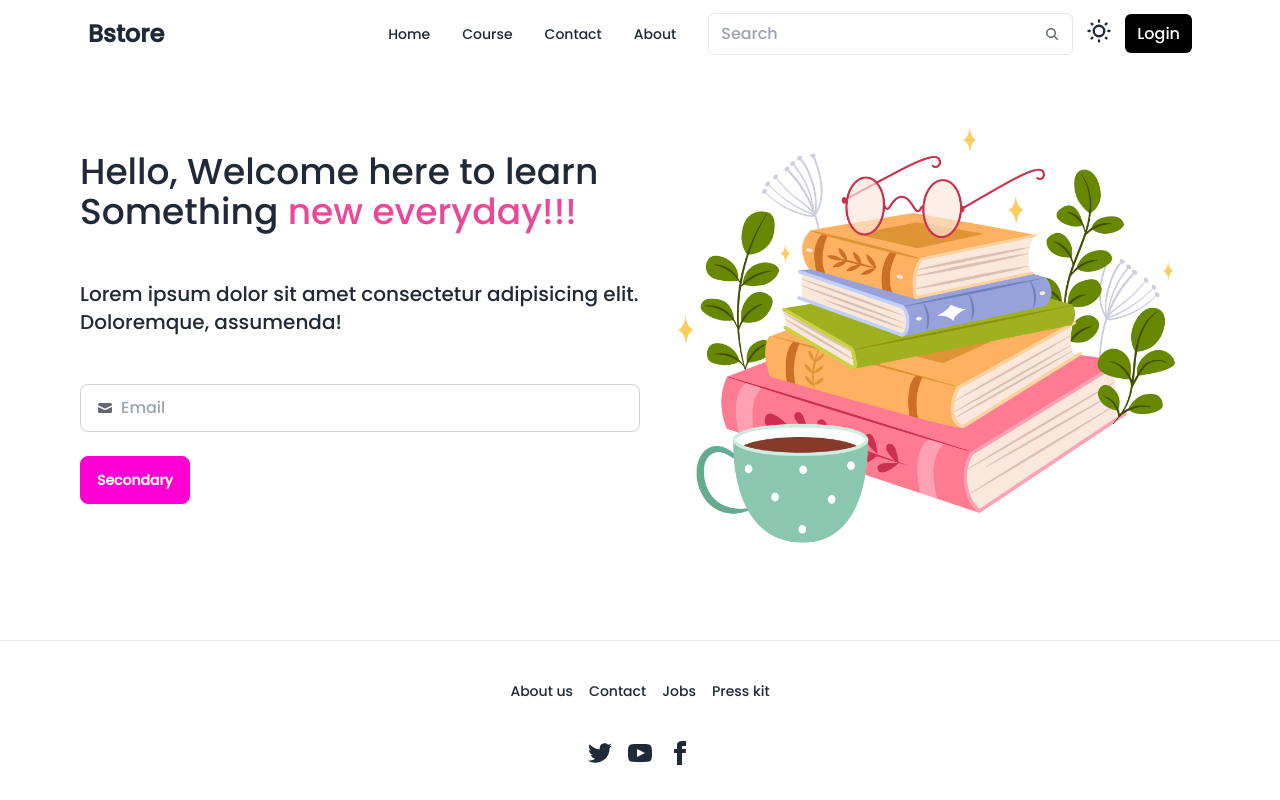
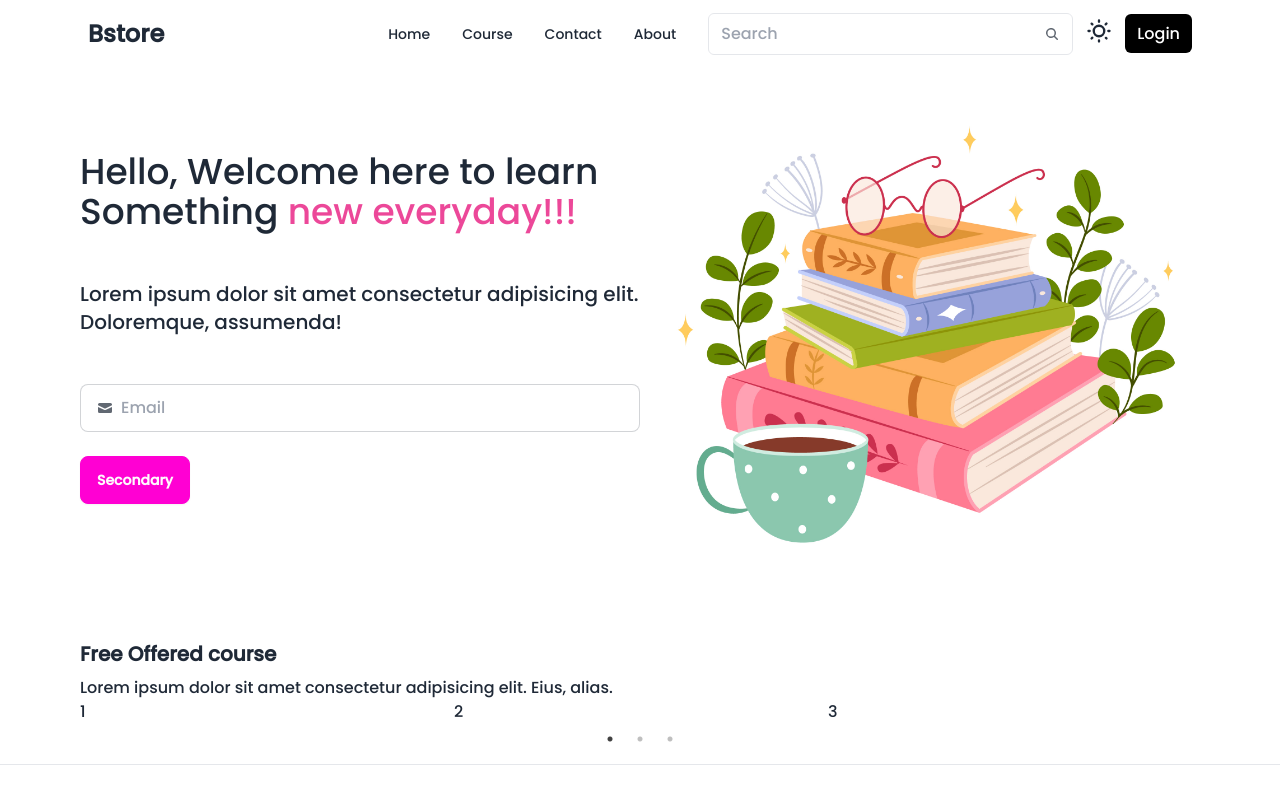
Before and after one commit to kaflebiplob/MERN, a React (Vite) app in the folder frontend/: page / in a window 1280 px wide. Shown: the top 800 px of the page. Built offline with nearby package versions, Linux system fonts and the light colour scheme.

Commit message:
Frontend Updating

```diff
--- a/frontend/package.json
+++ b/frontend/package.json
@@ -11,7 +11,9 @@
   },
   "dependencies": {
     "react": "^18.3.1",
-    "react-dom": "^18.3.1"
+    "react-dom": "^18.3.1",
+    "react-slick": "^0.30.3",
+    "slick-carousel": "^1.8.1"
   },
   "devDependencies": {
     "@eslint/js": "^9.17.0",
--- /dev/null
+++ b/frontend/public/list.json
@@ -0,0 +1,41 @@
+[
+    {
+        "id":1,
+        "name":"Story Book",
+        "title":"lorem lorem lorem",
+        "price":0,
+        "category":"Free",
+        "image":"https://img.freepik.com/free-vector/hand-drawn-flat-design-stack-books_23-2149334860.jpg?t=st=1735120172~exp=1735123772~hmac=9cc91b8610d9d08b7a42e7e659afcc4420377e29aabb9677266eb9da37812c3e&w=740"
+    },
+    {
+        "id":4,
+        "name":"Story Book",
+        "title":"lorem lorem lorem",
+        "price":0,
+        "category":"Free",
+        "image":"https://img.freepik.com/free-vector/hand-drawn-flat-design-stack-books_23-2149334860.jpg?t=st=1735120172~exp=1735123772~hmac=9cc91b8610d9d08b7a42e7e659afcc4420377e29aabb9677266eb9da37812c3e&w=740"
+    },{
+        "id":5,
+        "name":"Story Book",
+        "title":"lorem lorem lorem",
+        "price":0,
+        "category":"Free",
+        "image":"https://img.freepik.com/free-vector/hand-drawn-flat-design-stack-books_23-2149334860.jpg?t=st=1735120172~exp=1735123772~hmac=9cc91b8610d9d08b7a42e7e659afcc4420377e29aabb9677266eb9da37812c3e&w=740"
+    },
+    {
+        "id":2,
+        "name":"Comedy Book",
+        "title":"lorem lorem lorem",
+        "price":40,
+        "category":"comedy",
+        "image":"https://img.freepik.com/free-vector/hand-drawn-flat-design-stack-books_23-2149334860.jpg?t=st=1735120172~exp=1735123772~hmac=9cc91b8610d9d08b7a42e7e659afcc4420377e29aabb9677266eb9da37812c3e&w=740"
+    },
+    {
+        "id":3,
+        "name":"Sports Book",
+        "title":"lorem lorem lorem",
+        "price":50,
+        "category":"sports",
+        "image":"https://img.freepik.com/free-vector/hand-drawn-flat-design-stack-books_23-2149334860.jpg?t=st=1735120172~exp=1735123772~hmac=9cc91b8610d9d08b7a42e7e659afcc4420377e29aabb9677266eb9da37812c3e&w=740"
+    }
+]
--- a/frontend/src/App.jsx
+++ b/frontend/src/App.jsx
@@ -1,5 +1,6 @@
 import Banner from "./components/Banner";
 import Footer from "./components/Footer";
+import Freebook from "./components/Freebook";
 import Navbar from "./components/Navbar";
 
 export default function App() {
@@ -7,6 +8,7 @@
    <>
    <Navbar/>
    <Banner/>
+   <Freebook/>
    <Footer/>
    </>
   )
--- /dev/null
+++ b/frontend/src/components/Cards.jsx
@@ -0,0 +1,12 @@
+import React from 'react'
+
+const Cards = () => {
+  return (
+    <div>
+
+
+    </div>
+  )
+}
+
+export default Cards
--- /dev/null
+++ b/frontend/src/components/Freebook.jsx
@@ -0,0 +1,91 @@
+import "slick-carousel/slick/slick.css";
+import "slick-carousel/slick/slick-theme.css";
+import Slider from "react-slick";
+import React from "react";
+
+import list from "../../public/list.json";
+
+const Freebook = () => {
+  const filterData = list.filter((data) => data.category === "Free");
+  var settings = {
+    dots: true,
+    infinite: false,
+    speed: 500,
+    slidesToShow: 3,
+    slidesToScroll: 3,
+    initialSlide: 0,
+    responsive: [
+      {
+        breakpoint: 1024,
+        settings: {
+          slidesToShow: 3,
+          slidesToScroll: 3,
+          infinite: true,
+          dots: true,
+        },
+      },
+      {
+        breakpoint: 600,
+        settings: {
+          slidesToShow: 2,
+          slidesToScroll: 2,
+          initialSlide: 2,
+        },
+      },
+      {
+        breakpoint: 480,
+        settings: {
+          slidesToShow: 1,
+          slidesToScroll: 1,
+        },
+      },
+    ],
+  };
+  console.log(filterData);
+  return (
+    <>
+      <div className="max-w-screen-2xl container mx-auto md:px-20 px-4">
+        <div>
+          <h1 className="font-bold text-xl pb-2">Free Offered course</h1>
+          <p>
+            Lorem ipsum dolor sit amet consectetur adipisicing elit. Eius,
+            alias.
+          </p>
+        </div>
+
+        <div>
+          <div className="slider-container">
+            <Slider {...settings}>
+              <div>
+                <h3>1</h3>
+              </div>
+              <div>
+                <h3>2</h3>
+              </div>
+              <div>
+                <h3>3</h3>
+              </div>
+              <div>
+                <h3>4</h3>
+              </div>
+              <div>
+                <h3>5</h3>
+              </div>
+              <div>
+                <h3>6</h3>
+              </div>
+              <div>
+                <h3>7</h3>
+              </div>
+              <div>
+                <h3>8</h3>
+              </div>
+            </Slider>
+          </div>
+        </div>
+      </div>
+    </>
+  );
+};
+
+export default Freebook;
```
Also changed, not shown: 1 other file (tests, documents, lock files or other folders).
